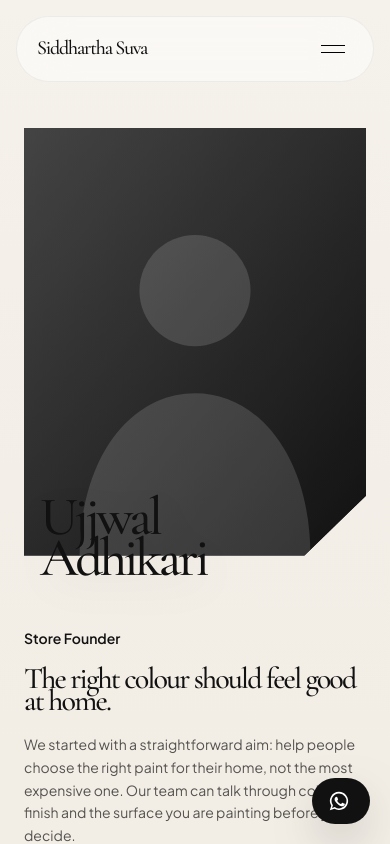
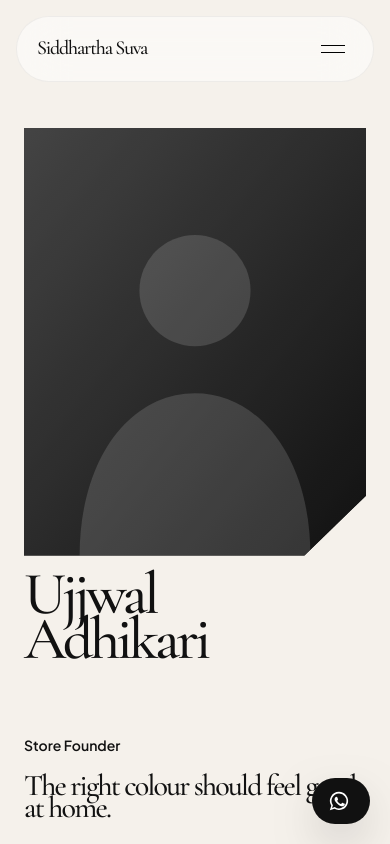
Before and after one commit to utkristaa/siddhartha-suva-trade-link, a Next.js app: page /about in a window 390 px wide. Shown: the top 844 px of the page. Built offline with nearby package versions, Linux system fonts and the light colour scheme.

Commit message:
Fix page contrast and mobile founder layout

```diff
--- a/app/about/page.tsx
+++ b/app/about/page.tsx
@@ -23,7 +23,7 @@ export default function AboutPage() {
           <div className="relative aspect-[4/5] w-full overflow-hidden bg-charcoal" style={{ clipPath: "polygon(0 0, 100% 0, 100% 86%, 82% 100%, 0 100%)" }}>
             <Image src="/team/ujjwal.svg" alt="Illustrated portrait of Ujjwal Adhikari" fill priority sizes="(min-width:768px) 58vw, 100vw" className="object-cover grayscale transition duration-700 group-hover:grayscale-0 group-hover:saturate-150" />
           </div>
-          <h1 className="serif-display pointer-events-none absolute -bottom-6 left-4 z-10 text-[clamp(3.4rem,10vw,9.5rem)] leading-[0.8] text-charcoal drop-shadow-[0_10px_20px_rgba(0,0,0,0.08)] md:-right-10 md:left-auto md:text-white/95">
+          <h1 className="serif-display relative z-10 mt-4 text-6xl leading-[0.8] text-charcoal md:pointer-events-none md:absolute md:-bottom-6 md:-right-10 md:mt-0 md:text-[clamp(3.4rem,10vw,9.5rem)] md:text-white/95">
             Ujjwal<br />Adhikari
           </h1>
         </div>
--- a/app/globals.css
+++ b/app/globals.css
@@ -16,7 +16,7 @@ html {
   scroll-behavior: auto;
 }
 body {
-  background: linear-gradient(180deg, #f5f1eb 0%, #f2ede5 18%, #f2ede5 42%, #232323 42%, #121212 100%);
+  background: #f5f1eb;
   color: var(--charcoal);
   font-family: var(--font-sans), system-ui, sans-serif;
   -webkit-font-smoothing: antialiased;
```
